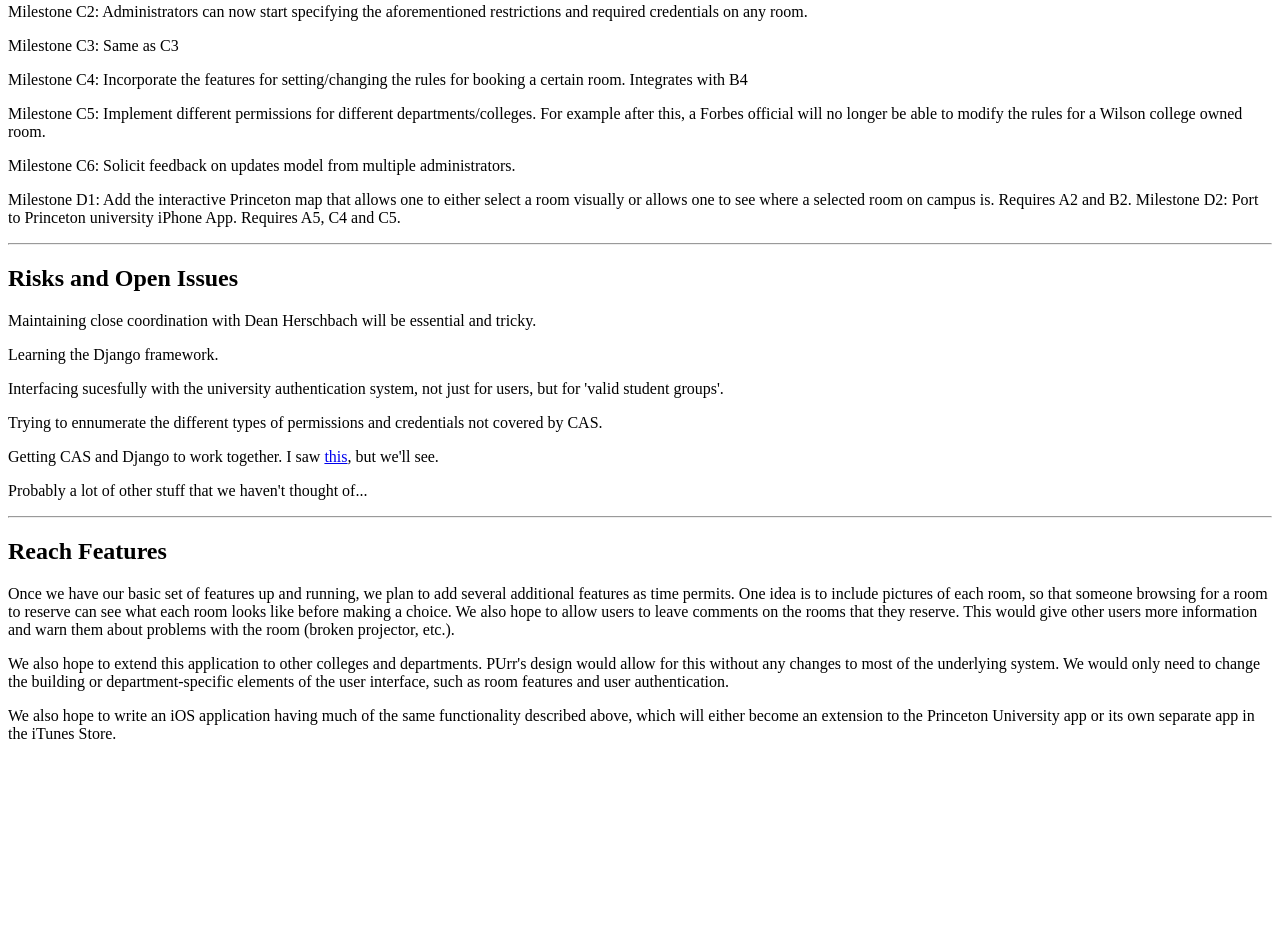
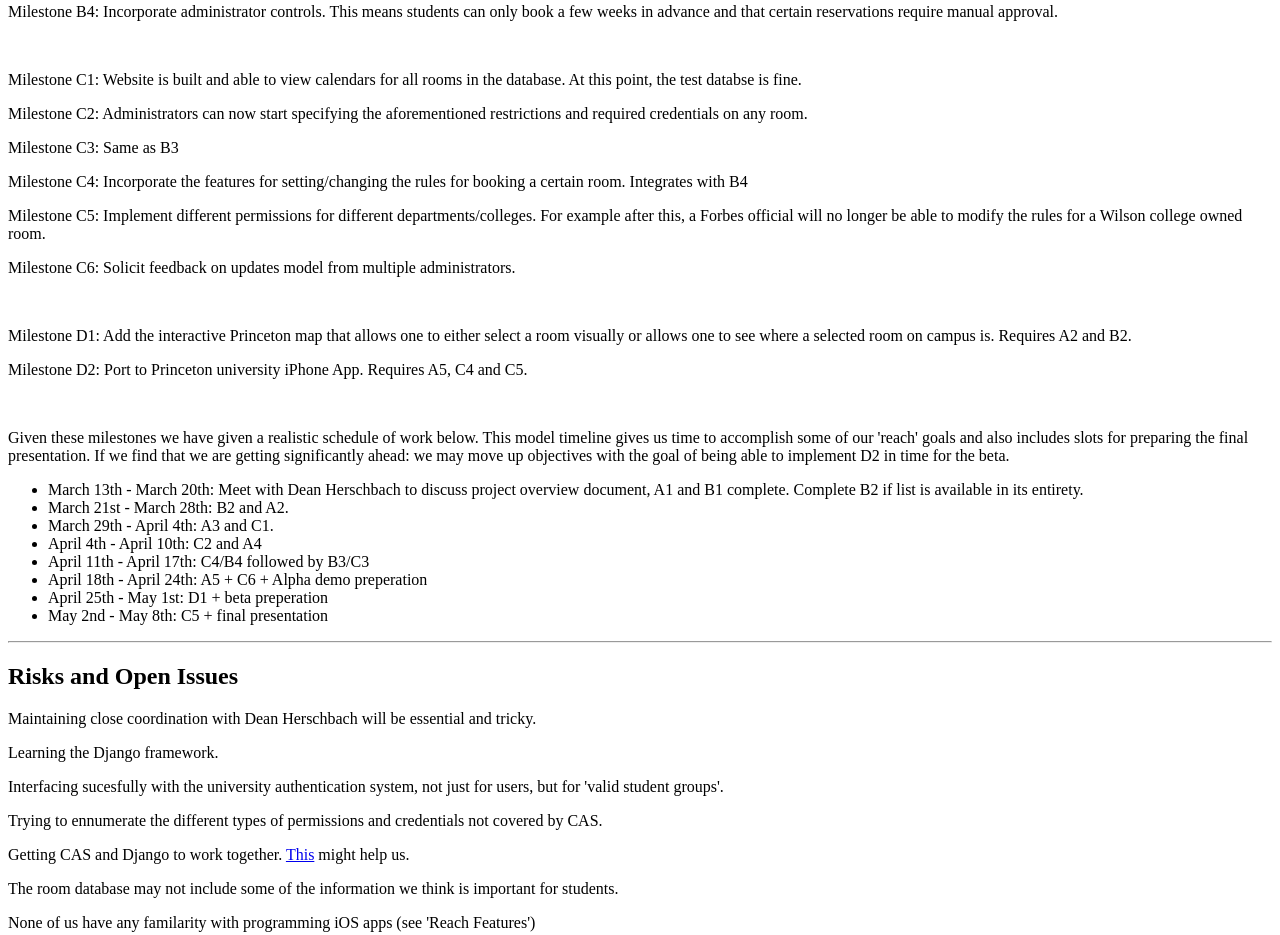
Before and after one commit to dsiddharth/PUrr, a plain HTML site: page overview.html in a window 1280 px wide. Shown: the part 3112-4047 px from the top of the page. Before the commit the page ends 3871 px from the top, so only its background shows below. Drawn offline with Linux system fonts and the light colour scheme.

Commit message:
Added milestone timeline, edited a few other section

```diff
--- a/overview.html
+++ b/overview.html
@@ -137,27 +137,49 @@ Furthermore, concurrent with this expansion out of the residential colleges, we
 
 <p>Our aim in designing these milestones was to provide a set of verifiable properties that incrementally build on each other. In this way we would hope to have a functional (although basic) system early on and successively refine it instead of drawing everything together late in the semester.
 Milestones are split into topics. A is the student side, B is the database/server side of things, C is the administrator side of things and D represents 'reach' features which heavily depend on the previous three.</p>
+<br>
 
 <p>Milestone A1: Student website basic request function. The milestone here is being able to communicate with our server (holding a test database at this point) and make a basic room request and have that request be noted in the db or have a rejection message be sent back if that slot is taken.</p>
-<p>Milestone A2: Student website search feature implemented. Students are able to search for rooms based on availability, capacity and features on a test database.
-</p><p>Milestone A3: Student website search feature feedback. Student group leaders will be given a link to the beta website and asked how well the website performs given a simulated query. At this point the server would be using the real database.</p>
+
+<p>Milestone A2: Student website search feature implemented. Students are able to search for rooms based on availability, capacity and features on a test database.</p>
+
+<p>Milestone A3: Student website search feature feedback. Student group leaders will be given a link to the beta website and asked how well the website performs given a simulated query. At this point the server would be using the real database.</p>
+
 <p>Milestone A4: Permissions implemented. All requests now run through CAS as well as any additional permissions requested by administrator so students should receive appropriate rreplies conditioned on the credentials offered. Requires C3</p>
+
 <p>Milestone A5: Room pages added. All rooms will have a page displaying information, calendar info and a picture. Requires B2.</p>
+<br>
 
 <p>Milestone B1: Set up a skeleton server on Penguins. This will contain all the fields mentioned in 'Design' but will just have a few test rooms at inception. This does not include all the administrator control on what students can see/edit.</p>
 <p>Milestone B2: Add all the rooms (and their relevant properties) that we will be administering to the database. This may include adding information (e.g the geographic data) by hand.</p>
 <p>Milestone B3: Ask Dean Herschbach for feedback on basic design (without administrative control)</p>
 <p>Milestone B4: Incorporate administrator controls. This means students can only book a few weeks in advance and that certain reservations require manual approval.</p>
-
+<br>
 <p>Milestone C1: Website is built and able to view calendars for all rooms in the database. At this point, the test databse is fine.</p>
 <p>Milestone C2: Administrators can now start specifying the aforementioned restrictions and required credentials on any room. </p>
-<p>Milestone C3: Same as C3</p>
+<p>Milestone C3: Same as B3</p>
 <p>Milestone C4: Incorporate the features for setting/changing the rules for booking a certain room. Integrates with B4</p>
 <p>Milestone C5: Implement different permissions for different departments/colleges. For example after this, a Forbes official will no longer be able to modify the rules for a Wilson college owned room. </p>
 <p>Milestone C6: Solicit feedback on updates model from multiple administrators.</p>
+<br>
+<p>Milestone D1: Add the interactive Princeton map that allows one to either select a room visually or allows one to see where a selected room on campus is. Requires A2 and B2.
+</p><p>Milestone D2: Port to Princeton university iPhone App. Requires A5, C4 and C5.</p>
 
-<p>Milestone D1: Add the interactive Princeton map that allows one to either select a room visually or allows one to see where a selected room on campus is. Requires A2 and B2.
-Milestone D2: Port to Princeton university iPhone App. Requires A5, C4 and C5.</p>
+<br><p> Given these milestones we have given a realistic schedule of work below. This model timeline gives us time to accomplish some of our 'reach' goals and also
+includes slots for preparing the final presentation. If we find that we are getting significantly ahead: we may move up objectives with the goal
+of being able to implement D2 in time for the beta. </p>
+
+<ul>
+ <li> March 13th - March 20th: Meet with Dean Herschbach to discuss project overview document, A1 and B1 complete. Complete B2 if list is available
+in its entirety.</li>
+ <li> March 21st - March 28th: B2 and A2.</li>
+ <li> March 29th - April 4th: A3 and C1. </li>
+ <li> April 4th - April 10th: C2 and A4 </li>
+ <li> April 11th - April 17th: C4/B4 followed by B3/C3 </li>
+ <li> April 18th - April 24th: A5 + C6 + Alpha demo preperation </li>
+ <li> April 25th - May 1st: D1 +  beta preperation </li>
+ <li> May 2nd - May 8th: C5  + final presentation </li>
+</ul>
 
 <hr/>
 
@@ -166,15 +188,16 @@ Milestone D2: Port to Princeton university iPhone App. Requires A5, C4 and C5.</
 <p> Learning the Django framework. </p>
 <p> Interfacing sucesfully with the university authentication system, not just for users, but for 'valid student groups'.</p>
 <p> Trying to ennumerate the different types of permissions and credentials not covered by CAS.</p>
-<p> Getting CAS and Django to work together. I saw <a href="http://code.google.com/p/django-cas/">this</a>, but we'll see.</p>
-<p> Probably a lot of other stuff that we haven't thought of...</p>
+<p> Getting CAS and Django to work together. <a href="http://code.google.com/p/django-cas/">This</a> might help us. </p>
+<p> The room database may not include some of the information we think is important for students.</p>
+<p> None of us have any familarity with programming iOS apps (see 'Reach Features')</p>
 <hr/>
 
 <h2> Reach Features </h2>
 Once we have our basic set of features up and running, we plan to add several additional features as time permits. One idea is to include pictures of each room, so that someone browsing for a room to reserve can see what each room looks like before making a choice. We also hope to allow users to leave comments on the rooms that they reserve. This would give other users more information and warn them about problems with the room (broken projector, etc.).
 <p>
-We also hope to extend this application to other colleges and departments. PUrr's design would allow for this without any changes to most of the underlying system. We would only need to change the building or department-specific elements of the user interface, such as room features and user authentication.
+We also hope to extend this application to other colleges and departments. PUrr's design would allow for this without any changes to most of the underlying system. We would only need to change the building or department-specific elements of the user interface, such as room features and user authentication. An ideal candidate would be the Music department building, where booking rooms for music group practice is problematic.
 </p>
-<p>We also hope to write an iOS application having much of the same functionality described above, which will either become an extension to the Princeton University app or its own separate app in the iTunes Store.</p>
+<p>We also hope to write an iOS application having much of the same functionality described above, which will either become an extension to the Princeton University app or its own separate app in the iTunes Store. This is something Dean Herschbach suggested and would take a fair amount of effort.</p>
 </body>
 </html>
```
